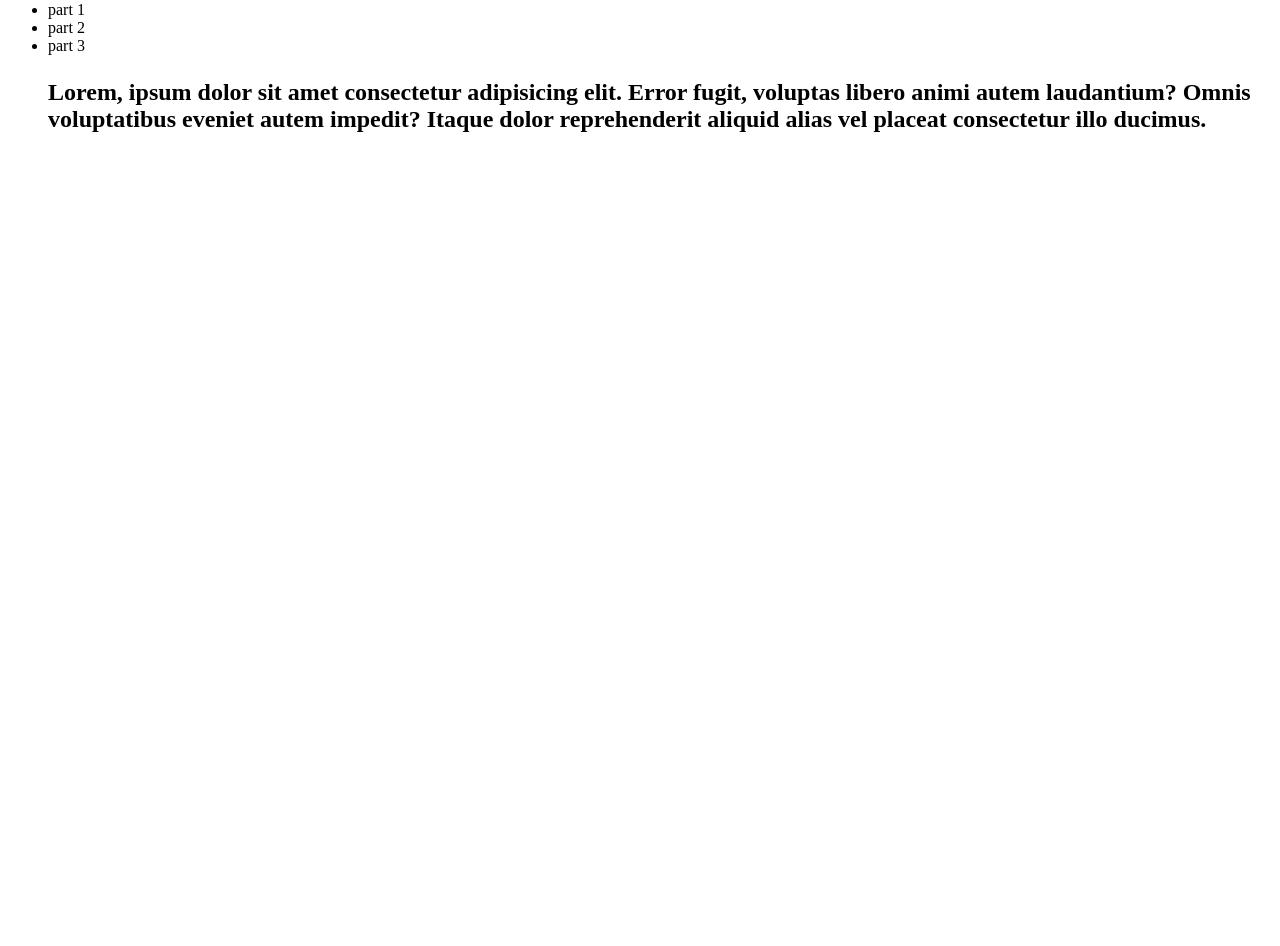
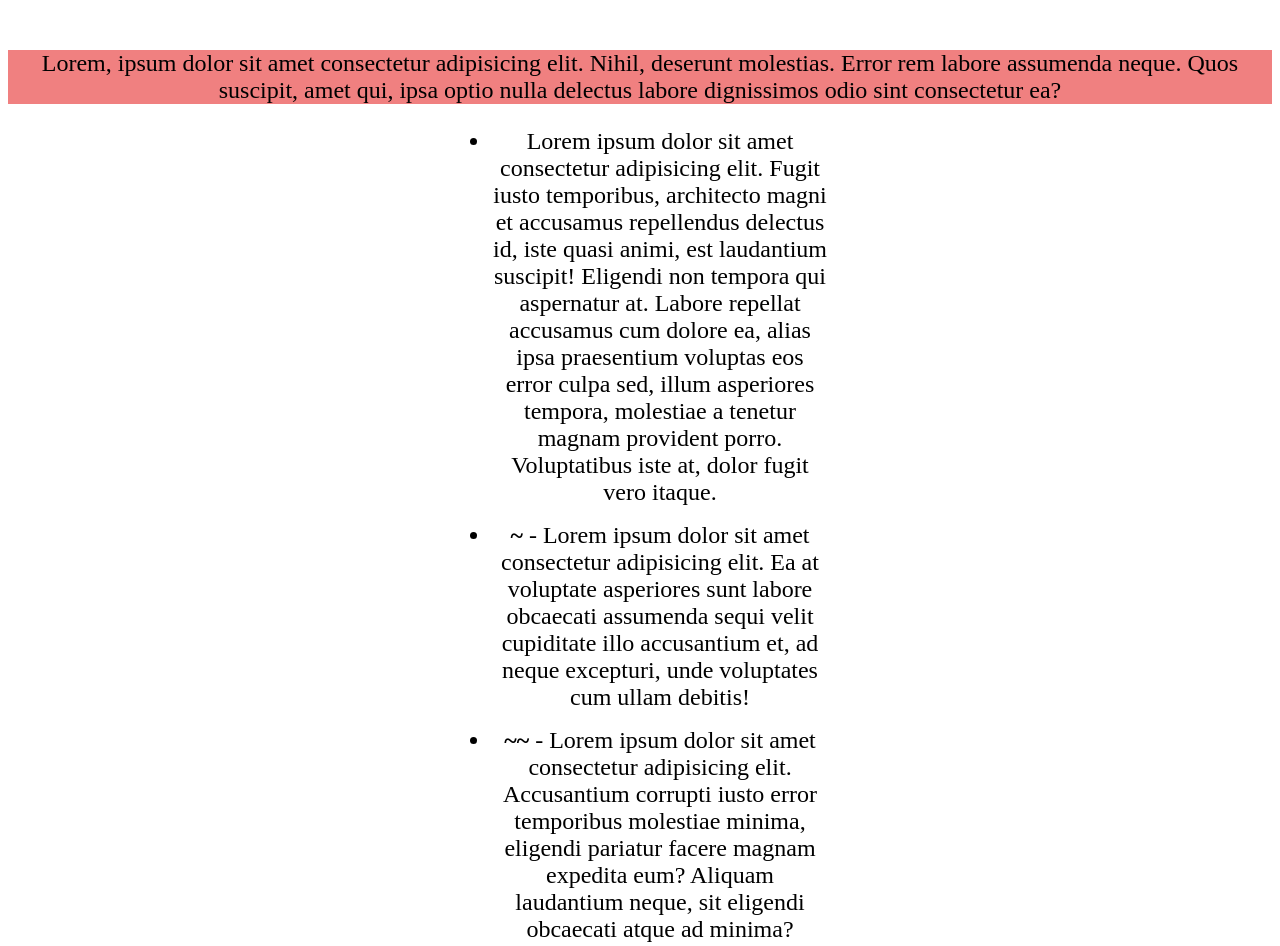
Before and after one commit to Czionj/221130774-WebDevFinalExam, a plain HTML site: page final exam/index.HTML in a window 1280 px wide. Shown: the part 152-1098 px from the top of the page. Before the commit the page ends 800 px from the top, so only its background shows below. Drawn offline with Linux system fonts and the light colour scheme; files that its build step writes are made by us from their sources.

Commit message:
Final Exam part 2

```diff
--- a/CSS/Style.css
+++ b/CSS/Style.css
@@ -0,0 +1,34 @@
+html {
+
+    font-size: 'Sf pro';
+    font-size: medium;
+}
+h1{
+    font-size: 4rem;
+    margin-inline: 0;
+    color: lightslategrey;
+}
+body{
+    font: italic;
+    font-size: 1.5rem;
+    text-align: center;
+    color: solid black;
+}
+main {
+    margin 30px 80px;
+    background: lightcoral;
+}
+h2{
+    background: pink;
+    font-size: medium;
+    margin: 50px 0;
+}
+ul {
+    width: 370px;
+    margin: 10px auto 50px auto;
+    text-align: center;
+    color: black;
+}
+li{
+    margin: 16px;
+}
--- a/final exam/index.HTML
+++ b/final exam/index.HTML
@@ -4,6 +4,7 @@
     <meta charset="UTF-8">
     <meta name="viewport" content="width=device-width, initial-scale=1.0">
     <title>Final Exam</title>
+    <link rel="stylesheet" href="Style.css">
 </head>
 <body>
     <h1>  <p>Heading</p>  </h1>
@@ -13,10 +14,27 @@ Error rem labore assumenda neque. Quos suscipit, amet qui,
 ipsa optio nulla delectus labore dignissimos odio sint consectetur ea?
     </p></main></nav>
     <ul>
-    <li>part 1</li>
-    <li>part 2</li>
-    <li>part 3</li>
-    <h2><footer><p>Lorem, ipsum dolor sit amet consectetur adipisicing elit. Error fugit,
+    <li>Lorem ipsum dolor sit amet consectetur adipisicing elit. Fugit iusto temporibus,
+        architecto magni et accusamus repellendus delectus id, iste quasi animi,
+        est laudantium suscipit! Eligendi non tempora qui aspernatur at.
+    Labore repellat accusamus cum dolore ea, alias ipsa praesentium voluptas eos error culpa sed,
+     illum asperiores tempora, molestiae a tenetur magnam provident porro. Voluptatibus iste at,
+     dolor fugit vero itaque.</li>
+    <li><strong>~</strong> - Lorem ipsum dolor sit amet consectetur adipisicing elit.
+        Ea at voluptate asperiores sunt labore obcaecati assumenda sequi velit cupiditate illo accusantium et,
+        ad neque excepturi,
+        unde voluptates cum ullam debitis!</li>
+    <li><strong>~~</strong> - Lorem ipsum dolor sit amet consectetur adipisicing elit. Accusantium corrupti iusto error temporibus molestiae minima, eligendi pariatur facere magnam expedita eum? Aliquam laudantium neque,
+        sit eligendi obcaecati atque ad minima?
+    Deleniti similique architecto, impedit deserunt necessitatibus accusamus iure rem?
+    Fugiat assumenda officiis optio qui ipsa ab et vitae incidunt hic dolores,
+    molestiae quia impedit voluptas quisquam, deserunt inventore possimus accusantium.
+    Assumenda velit nesciunt neque, placeat, odit corrupti, nihil officia sequi veniam eius voluptas iusto harum.
+    Possimus assumenda, quae maxime pariatur eum dicta obcaecati, tempora, fugit iste natus distinctio consectetur doloremque?
+    Ut, magnam voluptas maiores maxime sequi consequuntur saepe vitae aliquam,
+    esse voluptatem quod repellat distinctio autem, nemo nam enim quia eius incidunt?
+    Ad eaque deleniti optio tempora dolorem incidunt est?</li>
+    <h2><footer>~~~<p> - Lorem, ipsum dolor sit amet consectetur adipisicing elit. Error fugit,
          voluptas libero animi autem laudantium? Omnis voluptatibus eveniet autem impedit?
          Itaque dolor reprehenderit aliquid alias vel placeat consectetur illo ducimus.</p></footer></h2>
 </ul>
```
